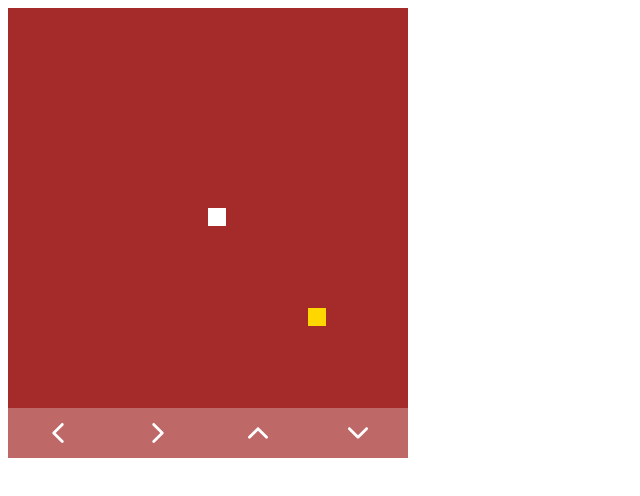
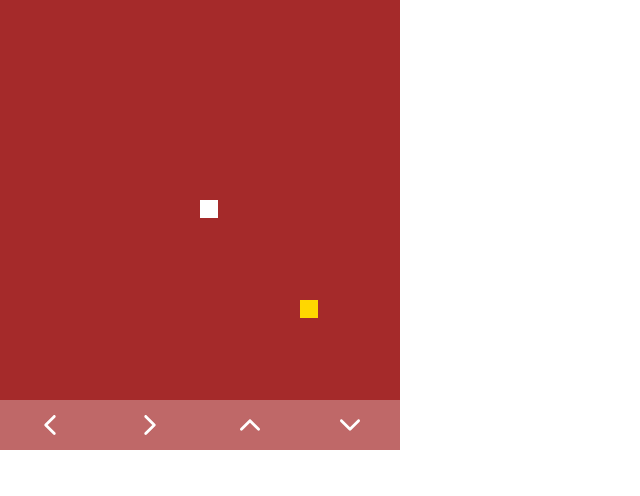
Before and after one commit to ifeelsoempty/snake, a plain HTML site: page index.html in a window 1280 px wide. Shown: the whole page, without its empty margins (0-640 px from the left). Drawn offline with Linux system fonts and the light colour scheme.

Commit message:
feat: delete padding body

```diff
--- a/index.html
+++ b/index.html
@@ -2,9 +2,16 @@
 <html lang="en">
   <head>
     <meta charset="UTF-8" />
-    <meta name="viewport" content="width=device-width,height=device-height,initial-scale=1.0"/>
+    <meta
+      name="viewport"
+      content="width=device-width,height=device-height,initial-scale=1.0"
+    />
     <title>Snake</title>
     <style>
+      body {
+        padding: 0;
+        margin: 0;
+      }
       .btn {
         display: flex;
         justify-content: center;
```
